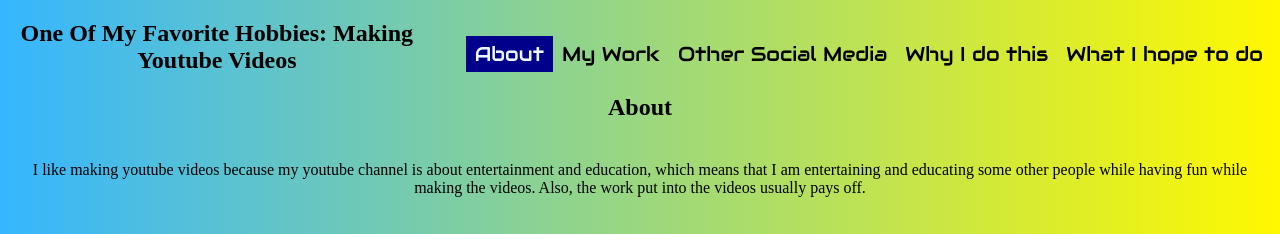
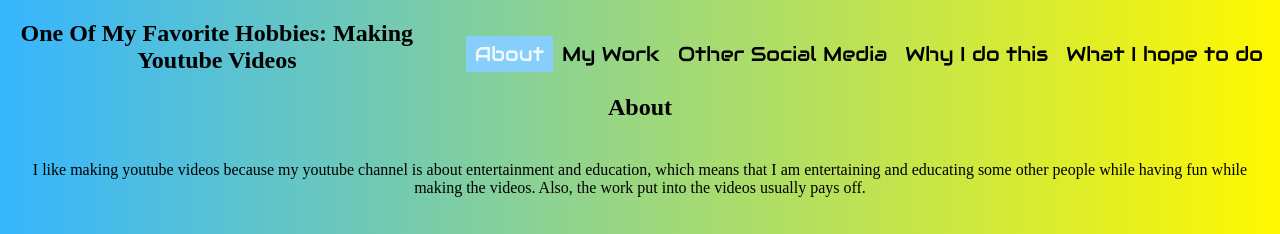
Before and after one commit to astro648/OneOfMyFavoriteHobbies, a plain HTML site: page index.html in a window 1280 px wide. In both pictures the pointer is over the item "About". Shown: the top 234 px of the page. Drawn offline with Linux system fonts and the light colour scheme.

Commit message:
Update style.css
Changed menu link hover properties again

```diff
--- a/style.css
+++ b/style.css
@@ -39,6 +39,10 @@ p {
 }
 
 .link:hover {
-    background-color: darkblue;
-    color: aliceblue
+    background-color: lightskyblue;
+    color: aliceblue;
 }
+
+html {
+    scroll-behavior: smooth;
+}
```
